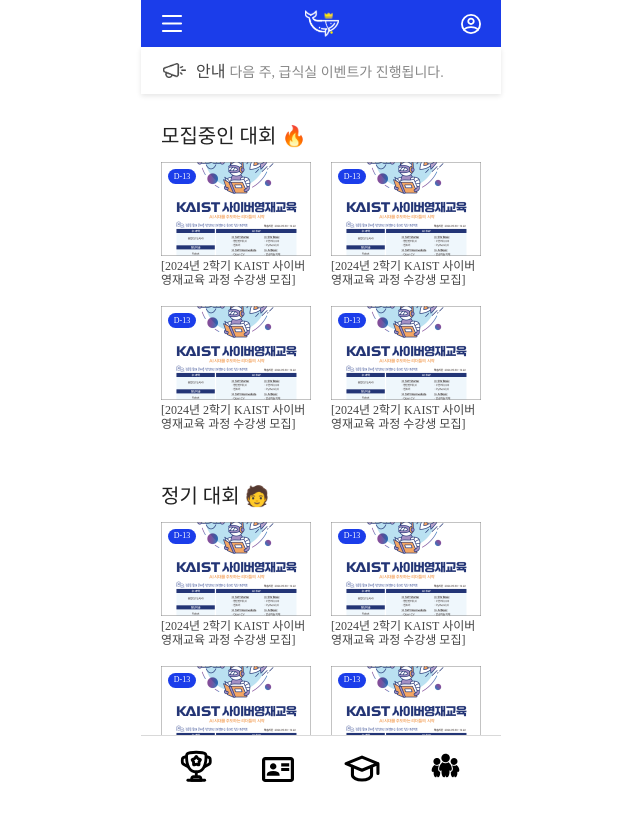
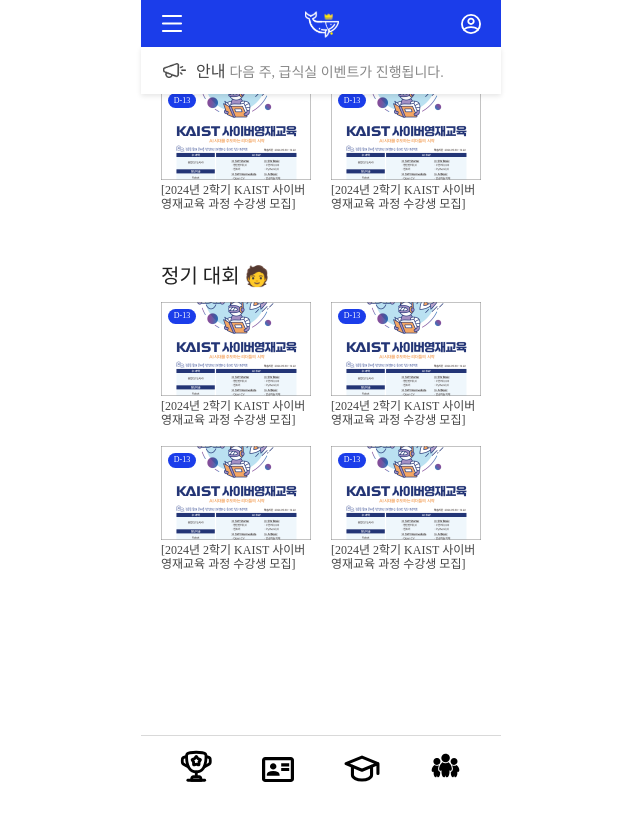
Before and after one commit to 2024Narsha/NARSHA-WEB, a React (Create React App) app: page / in a window 1280 px wide. Shown: the top 820 px of the page, without its empty margins (319-959 px from the left). Built offline with nearby package versions, Linux system fonts and the light colour scheme.

Commit message:
헤더가 너무 커서 바꿨어요

```diff
--- a/src/components/Header/Header.css
+++ b/src/components/Header/Header.css
@@ -1,7 +1,7 @@
 .header {
-  width: 100%;
+  width: 360px;
   display: grid; /* grid 사용 */
-  height: 100vh; /* 화면 전체 높이를 사용 (선택적) */
+  height: 48px; /* 화면 전체 높이를 사용 (선택적) */
   justify-items: center; /* 수평 가운데 정렬 */
 }
 
@@ -11,7 +11,7 @@
   background-color: #1B3DEA;
   width: 100%;
   max-width: 360px;
-  max-height: 47px;
+  max-height: 48px;
   margin-left: auto;
   margin-right: auto;
   /* box-shadow: 0 2px 5px rgba(0, 0, 0, 0.1); 그림자 효과 */
--- a/src/pages/contentWrite/index.css
+++ b/src/pages/contentWrite/index.css
@@ -3,11 +3,25 @@
   width: 100px;
 }
 
+body{
+  background-color: white;
+}
+
+.centered-container {
+  display: flex;
+  flex-direction: column;
+  justify-content: center;
+  align-items: center;
+  height: 360px;
+}
+
 .container {
+  position: fixed;
   margin: auto;
   width: 360px;
-  height: 1000px;
-
+  height: 100vh;
+  top: 88px;
+  background-color: none;
 }
 
 .back-button {
@@ -56,10 +70,7 @@
 /* 본문 텍스트 에어리어 */
 .textarea {
   resize: none;
-}
-
-.textarea:focus{
-  border: 1px solid black;
+  border: 1px solid #888888;
   outline: none;
 }
 
@@ -87,6 +98,9 @@
 input[type="date"]::-webkit-calendar-picker-indicator {
   background: url(../../../public/ico_calendar.svg) no-repeat;
 }
+
+input[type="date"]::-webkit-clear-button,
+input[type="date"]::-webkit-inner-spin-button,
 
 .title-input {
   width: 320px; /* 원하는 너비로 설정 */
@@ -127,10 +141,6 @@
   margin-left: 20px;
 }
 
-.margin-top{
-  margin-top: 87px;
-}
-
 .margin-top2{
   margin-top: 20px;
 }
@@ -150,3 +160,9 @@
   width: 60px;
   height: 60px;
 }
+
+.border{
+  border: 1px solid #888888;
+  outline: none;
+
+}
--- a/src/pages/contentWrite/index.tsx
+++ b/src/pages/contentWrite/index.tsx
@@ -14,7 +14,10 @@
 }, []);
 
   return (
-    <div className='container'>
+    <body>
+
+
+    <div className='centered-container'>
         <Header />
         <TabBar />
       <div className="container margin-top">
@@ -38,7 +41,7 @@
 
           <div className='form-group'>
           <label htmlFor="location" className='margin-left'>정기대회 유무</label>
-          <select id="location" className='margin' title="정기대회 유무 선택">
+          <select id="location" className='margin border' title="정기대회 유무 선택">
             <option value="해당사항 없음">해당사항 없음</option>
             <option value="정기대회">정기대회</option>
           </select>
@@ -47,7 +50,7 @@
           {/* 교내 or 교외 선택 */}
           <div className='form-group'>
           <label htmlFor="location" className='margin-left'>교내 or 교외</label>
-          <select id="location" className='margin' title="교내 or 교외 선택">
+          <select id="location" className='margin border' title="교내 or 교외 선택">
             <option value="교내">교내</option>
             <option value="교외">교외</option>
           </select>
@@ -55,7 +58,7 @@
 
           <div className='form-group'>
           <label htmlFor="location" className='margin-left'>대회 분야</label>
-          <select id="location" className='margin' title="대회 분야 선택">
+          <select id="location" className='margin border' title="대회 분야 선택">
             <option value="공통">공통</option>
             <option value="교외">정보보안</option>
             <option value="아이디어톤">아이디어톤</option>
@@ -68,7 +71,7 @@
           <label htmlFor="deadline" className='margin-left'>신청 마감일</label>
           <input
             id="deadline"
-            className='margin'
+            className='margin border'
             type="date"
             value={deadline}
             onChange={(e) => setDeadlineState(e.target.value)}
@@ -80,7 +83,7 @@
           <label htmlFor="content" className='margin-left'>본문</label>
           <textarea
             id="content"
-            className='margin textarea'
+            className='margin textarea border'
             placeholder="대회 내용을 입력해 주세요"
             rows={4}
           />
@@ -101,6 +104,7 @@
       </div>
       <Footer />
     </div>
+    </body>
   );
 };
 
```
